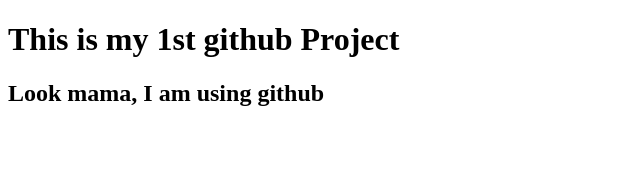
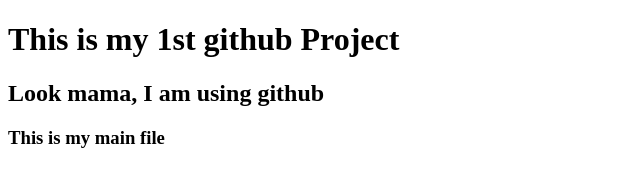
Before and after one commit to ranjit-mandal/my-first-website, a plain HTML site: page index.html in a window 1280 px wide. Shown: the whole page, without its empty margins (0-640 px from the left). Drawn offline with Linux system fonts and the light colour scheme.

Commit message:
this is main file

```diff
--- a/index.html
+++ b/index.html
@@ -8,5 +8,6 @@
 <body>
     <h1>This is my 1st github Project</h1>
     <h2>Look mama, I am using github</h2>
+    <h3>This is my main file</h3>
 </body>
 </html>
```
